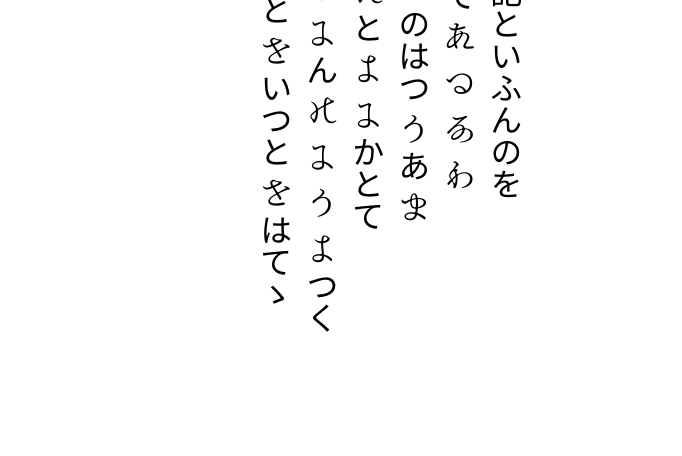
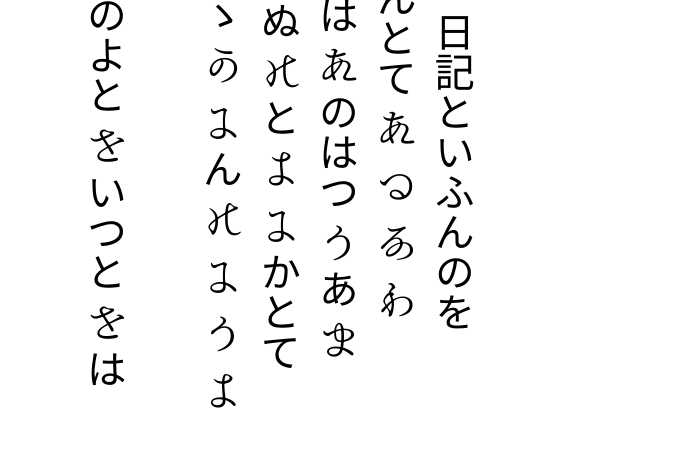
Before and after one commit to MSSBGC/tosanikki, a plain HTML site: page index.html in a window 1280 px wide. Shown: the part 344-800 px from the top of the page, without its empty margins (573-1255 px from the left). Drawn offline with Linux system fonts and the light colour scheme.

Commit message:
Update styles.css

```diff
--- a/styles.css
+++ b/styles.css
@@ -7,5 +7,5 @@
 body {
   writing-mode: vertical-rl;
   font-family: 'IPAmj明朝', 'Noto Serif Hentaigana', serif;
-  font-size: 200%;"
+  font-size: 5vh;
 }
```
